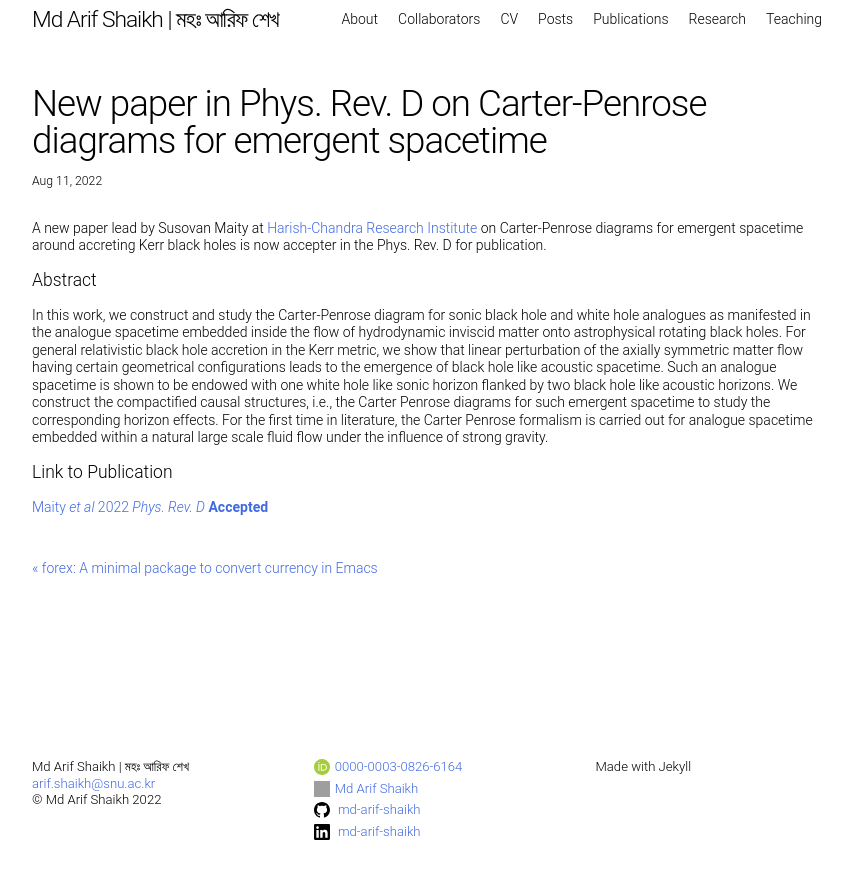
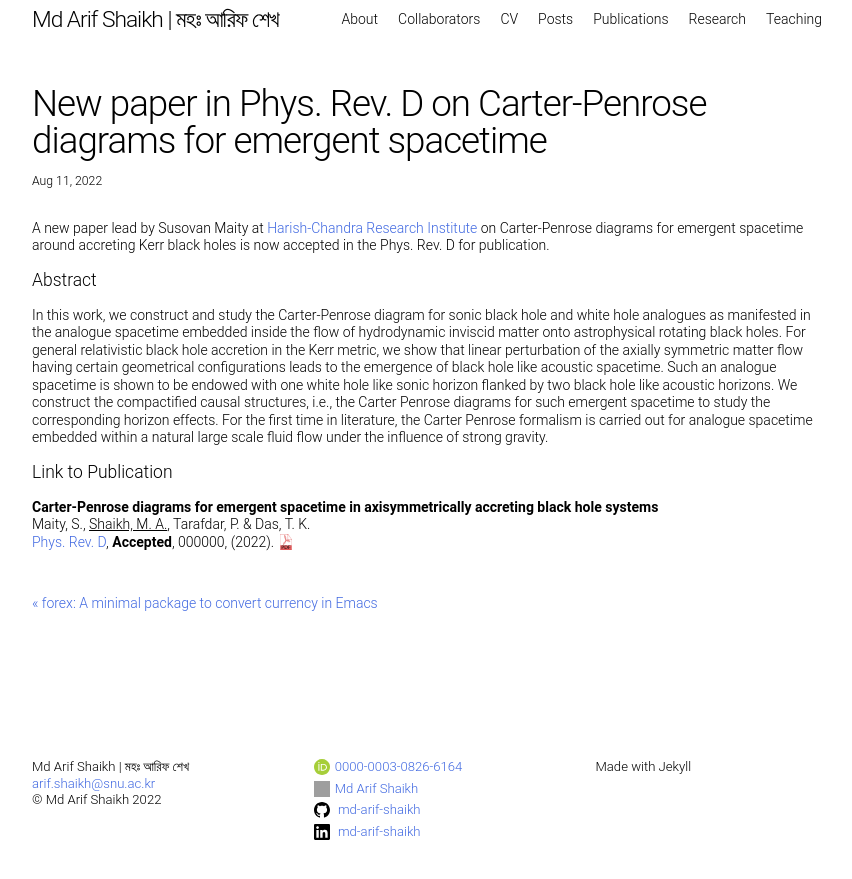
Before and after one commit to md-arif-shaikh/md-arif-shaikh.github.io, a Jekyll site: the page built from _posts/2022-08-11-paper-on-carter-penrose-diagram-in-analogue-gravity.md, in a window 1280 px wide. Shown: the top 879 px of the page, without its empty margins (213-1065 px from the left). Built offline with Jekyll 4.4.1, drawn with Linux system fonts in a browser that asks for light colours; our own code applies the rules of GitHub Pages for plain Markdown files; comment, search, counter and statistics services are not loaded; grey boxes are pictures that could not be loaded.

Commit message:
Update 2022-08-11-paper-on-carter-penrose-diagram-in-analogue-gravity.md

```diff
--- a/_posts/2022-08-11-paper-on-carter-penrose-diagram-in-analogue-gravity.md
+++ b/_posts/2022-08-11-paper-on-carter-penrose-diagram-in-analogue-gravity.md
@@ -6,7 +6,7 @@ excerpt: "Paper of Carter-Penrose diagram for emergent spacetime around accretin
 mathjax: "true"
 ---
 A new paper lead by Susovan Maity at [Harish-Chandra Research Institute](https://www.hri.res.in) on Carter-Penrose diagrams
-for emergent spacetime around accreting Kerr black holes is now accepter in the Phys. Rev. D for publication.
+for emergent spacetime around accreting Kerr black holes is now accepted in the Phys. Rev. D for publication.
 
 #### Abstract
 In this work, we construct and study the Carter-Penrose diagram for sonic black hole and white hole analogues as manifested in
@@ -19,4 +19,6 @@ spacetime to study the corresponding horizon effects. For the first time in lite
 out for analogue spacetime embedded within a natural large scale fluid flow under the influence of strong gravity.
 
 #### Link to Publication
-[Maity *et al* 2022 *Phys. Rev. D* **Accepted**](https://journals.aps.org/prd/accepted/6a071Q0dF6310e3391c4857600be1cb84620086cd?fbclid=IwAR3b3H83dOHQq9BihVVwKJMehm5EX3b2mSBVduUXGBPgL8dWPUR7LDcVCnI)
+<b>Carter-Penrose diagrams for emergent spacetime in axisymmetrically accreting black hole systems</b><br>
+  Maity, S., <u>Shaikh, M. A.</u>, Tarafdar, P. & Das, T. K.<br>
+  <a href="https://journals.aps.org/prd/accepted/6a071Q0dF6310e3391c4857600be1cb84620086cd">Phys. Rev. D</a>, <b>Accepted</b>, 000000, (2022). <a href="https://arxiv.org/pdf/2106.07598.pdf"><img class="svg-icon" src="/assets/pdf.svg"></a>
```
